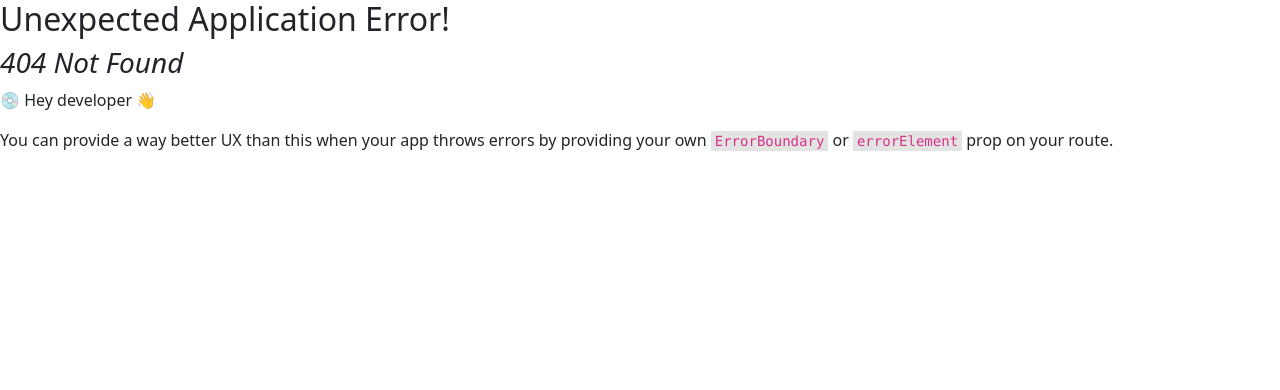
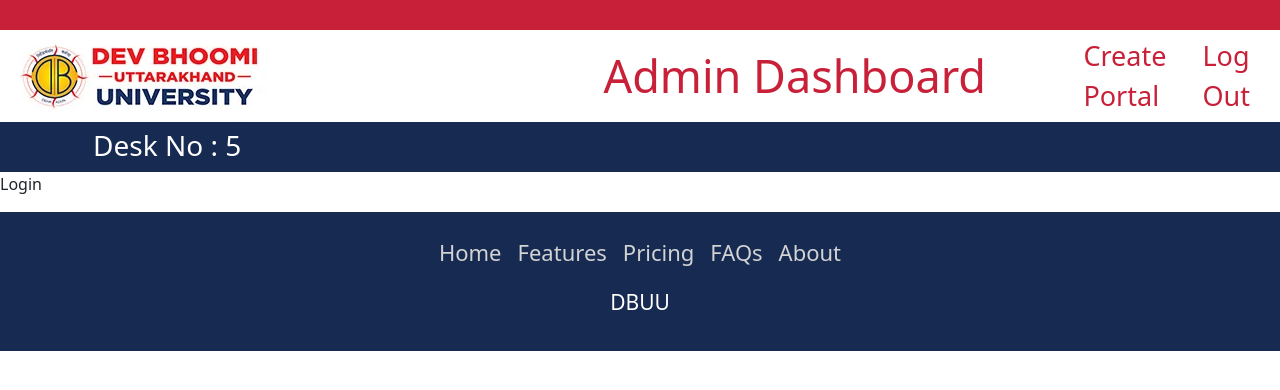
Before and after one commit to Rahulo67887/CounterSync, a React (Vite) app in the folder countersync_Frontend/: page /createportal in a window 1280 px wide. Before the commit this address had no page. Shown: the top 390 px of the page. Built offline with nearby package versions, Linux system fonts and the light colour scheme.

Commit message:
linked createportal to /createportal

```diff
--- /dev/null
+++ b/countersync_Frontend/src/components/CreatePortal.jsx
@@ -0,0 +1,5 @@
+const CreatePortal = () => {
+  return <p>Login</p>;
+};
+
+export default CreatePortal;
--- a/countersync_Frontend/src/components/Header.jsx
+++ b/countersync_Frontend/src/components/Header.jsx
@@ -1,3 +1,5 @@
+import { Link } from "react-router";
+
 const Header = () => {
   return (
     <nav className="navbar navbar-expand-lg  custom_navbar">
@@ -20,9 +22,13 @@ const Header = () => {
         <div className="collapse navbar-collapse " id="navbarNav">
           <ul className="navbar-nav">
             <li className="nav-item links">
-              <a className="nav-link active" aria-current="page" href="#">
+              <Link
+                className="nav-link active"
+                aria-current="page"
+                to="/createportal"
+              >
                 Create Portal
-              </a>
+              </Link>
             </li>
             <li className="nav-item links">
               <a className="nav-link" href="#">
--- a/countersync_Frontend/src/components/LogIn.jsx
+++ /dev/null
@@ -1,5 +0,0 @@
-const LogIn = () => {
-  return <p>Login</p>;
-};
-
-export default LogIn;
--- a/countersync_Frontend/src/main.jsx
+++ b/countersync_Frontend/src/main.jsx
@@ -5,7 +5,7 @@ import "./index.css";
 import App from "./App.jsx";
 import { createBrowserRouter, RouterProvider } from "react-router-dom";
 import Hero from "./components/Hero.jsx";
-import LogIn from "./components/LogIn.jsx";
+import CreatePortal from "./components/CreatePortal.jsx";
 
 const router = createBrowserRouter([
   {
@@ -17,8 +17,8 @@ const router = createBrowserRouter([
         element: <Hero />,
       },
       {
-        path: "/logIn",
-        element: <LogIn />,
+        path: "/createportal",
+        element: <CreatePortal />,
       },
     ],
   },
```
